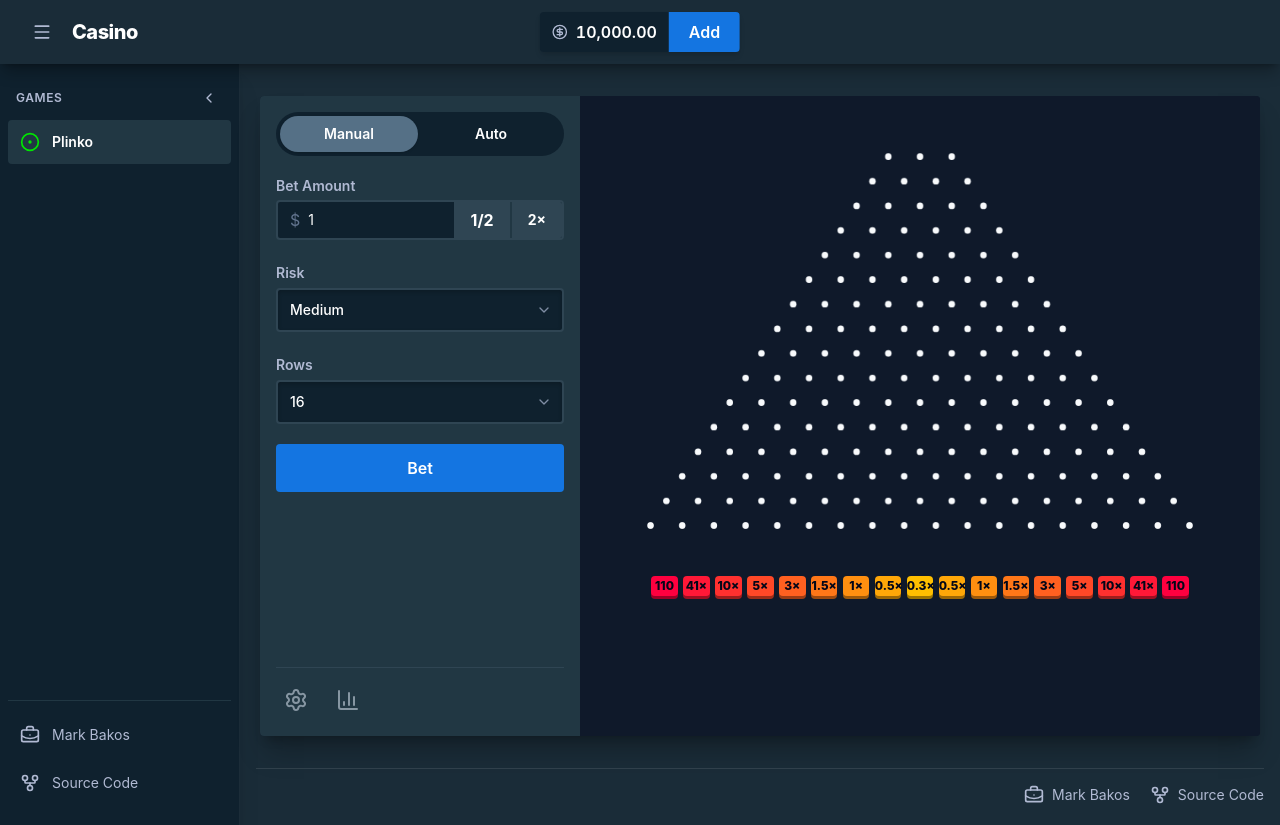
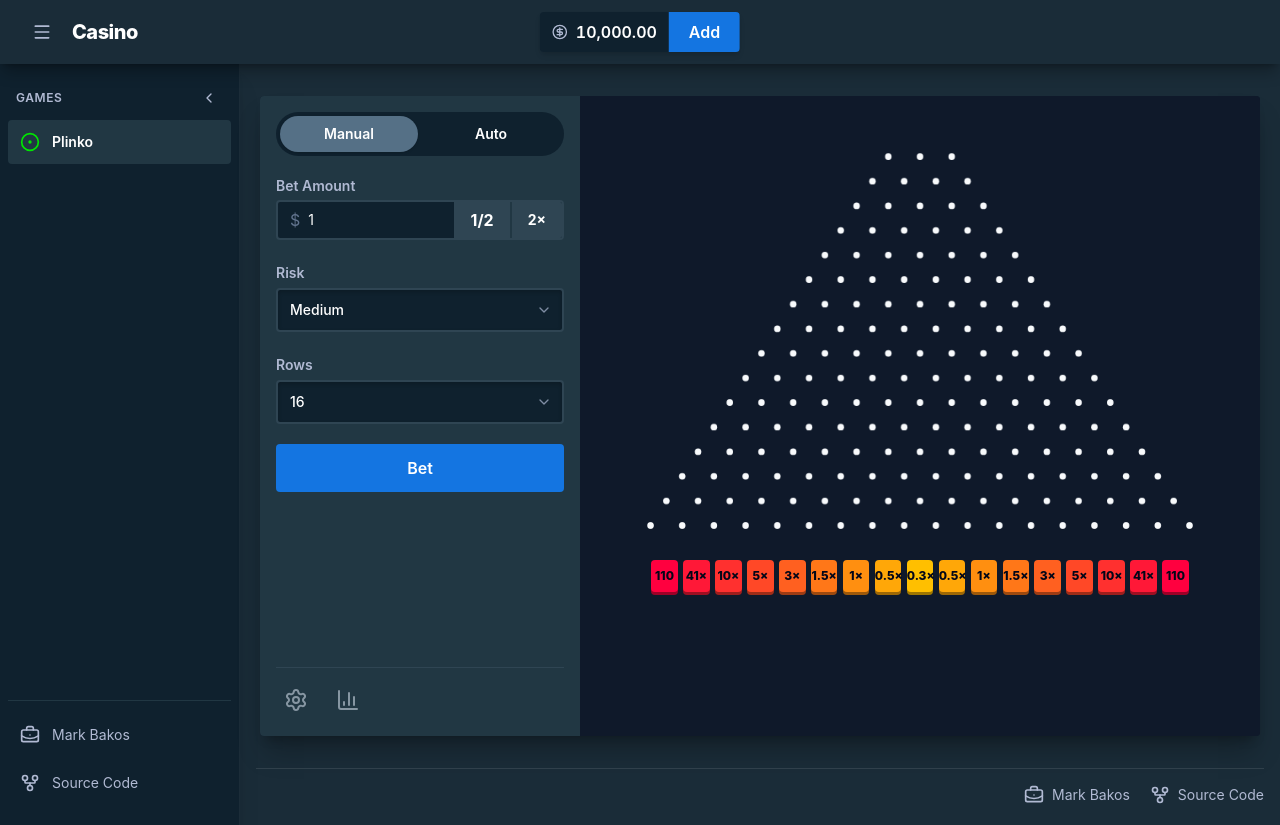
Before and after one commit to markbakos/demo-stake, a React (Vite) app: page /plinko in a window 1280 px wide. Built offline with nearby package versions, Linux system fonts and the light colour scheme.

Commit message:
feat: add bin hit animation

```diff
--- a/src/games/plinko/PlinkoBoard.tsx
+++ b/src/games/plinko/PlinkoBoard.tsx
@@ -4,6 +4,7 @@ import { BOARD_HEIGHT, BOARD_WIDTH } from './plinkoGeometry'
 
 type PlinkoBoardProps = {
   ref: Ref<HTMLCanvasElement>
+  binHit?: Readonly<{ bin: number; roundId: string }>
   payouts: readonly number[]
   recentBins: readonly number[]
   risk: Risk
@@ -14,7 +15,7 @@ function formatMultiplier(multiplier: number) {
   return multiplier >= 100 ? String(multiplier) : `${multiplier}×`
 }
 
-export function PlinkoBoard({ ref, payouts, recentBins, risk, rows }: PlinkoBoardProps) {
+export function PlinkoBoard({ ref, binHit, payouts, recentBins, risk, rows }: PlinkoBoardProps) {
   return (
     <section className="relative flex min-w-0 flex-col bg-[#0f192a] px-3 pb-4 sm:px-5 lg:col-start-2 lg:row-start-1" aria-label="Plinko board">
       <div className="relative mx-auto w-full max-w-[760px]">
@@ -41,13 +42,13 @@ export function PlinkoBoard({ ref, payouts, recentBins, risk, rows }: PlinkoBoar
         ) : null}
       </div>
 
-      <div className="mx-auto flex w-[84%] gap-[1%]" aria-label={`${payouts.length} multiplier bins`}>
+      <div className="relative z-10 -mt-4 mx-auto flex h-8 w-[84%] gap-[1%]" aria-label={`${payouts.length} multiplier bins`}>
         {payouts.map((payout, index) => {
           const color = getBinColor(index, payouts.length)
           return (
             <div
-              key={`${rows}-${risk}-${index}`}
-              className="grid min-w-0 flex-1 place-items-center rounded-[2px] py-1 text-[clamp(0.42rem,1.1vw,0.75rem)] font-extrabold leading-none text-slate-950 lg:rounded"
+              key={`${rows}-${risk}-${index}-${binHit?.bin === index ? binHit.roundId : ''}`}
+              className={`grid min-w-0 flex-1 place-items-center rounded-[2px] text-[clamp(0.42rem,1.1vw,0.75rem)] font-extrabold leading-none text-slate-950 lg:rounded ${binHit?.bin === index ? 'plinko-bin-hit' : ''}`}
               style={{ backgroundColor: color, boxShadow: `0 3px 0 color-mix(in srgb, ${color} 62%, black)` } as CSSProperties}
             >
               {formatMultiplier(payout)}
--- a/src/games/plinko/PlinkoPage.tsx
+++ b/src/games/plinko/PlinkoPage.tsx
@@ -25,6 +25,7 @@ export function PlinkoPage() {
   const [risk, setRisk] = useState<Risk>('medium')
   const [rows, setRows] = useState<RowCount>(16)
   const [recentBins, setRecentBins] = useState<number[]>([])
+  const [binHit, setBinHit] = useState<{ bin: number; roundId: string }>()
   const balance = useSelector(selectBalance)
   const activeRoundCount = useSelector(selectActiveBetCount)
   const dispatch = useDispatch<AppDispatch>()
@@ -36,6 +37,7 @@ export function PlinkoPage() {
       return
     }
     if (!dispatch(settlePlinkoBet(roundId, observedBin))) return
+    setBinHit({ bin: observedBin, roundId })
     setRecentBins((current) => [observedBin, ...current].slice(0, 4))
   }, [dispatch])
 
@@ -63,6 +65,7 @@ export function PlinkoPage() {
       <div className="mx-auto max-w-6xl overflow-hidden rounded bg-[#0f192a] shadow-xl shadow-black/25 lg:grid lg:grid-cols-[20rem_minmax(0,1fr)]">
         <PlinkoBoard
           ref={canvasRef}
+          binHit={binHit}
           payouts={payouts}
           recentBins={recentBins}
           risk={risk}
--- a/src/styles.css
+++ b/src/styles.css
@@ -25,6 +25,17 @@ select:not(:disabled) {
   cursor: pointer;
 }
 
+@keyframes plinko-bin-hit {
+  0%, 100% { transform: translateY(0) scale(1); }
+  35% { transform: translateY(-8px) scale(1.08); }
+  65% { transform: translateY(2px) scale(0.98); }
+}
+
+.plinko-bin-hit {
+  animation: plinko-bin-hit 420ms ease-out;
+  transform-origin: center bottom;
+}
+
 @media (prefers-reduced-motion: reduce) {
   *,
   *::before,
@@ -32,4 +43,8 @@ select:not(:disabled) {
     scroll-behavior: auto !important;
     transition-duration: 0.01ms !important;
   }
+
+  .plinko-bin-hit {
+    animation: none;
+  }
 }
```
